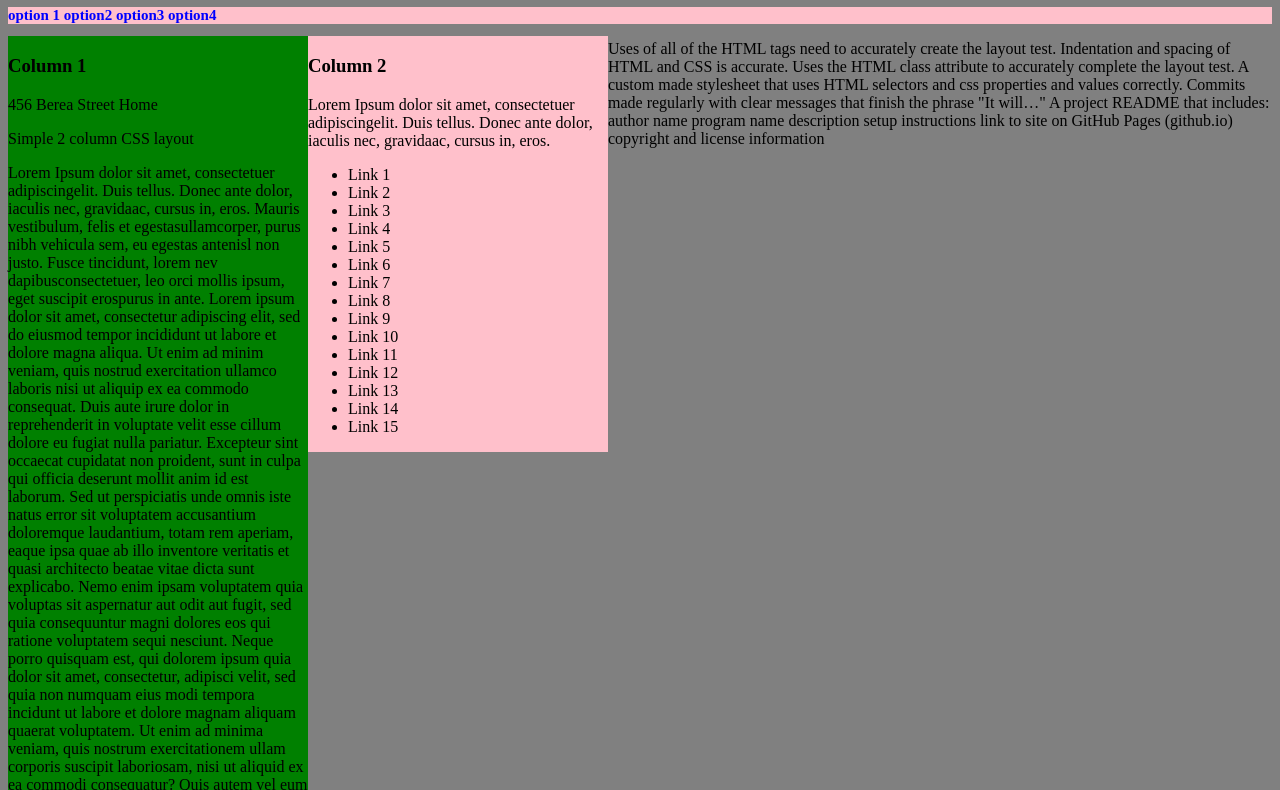
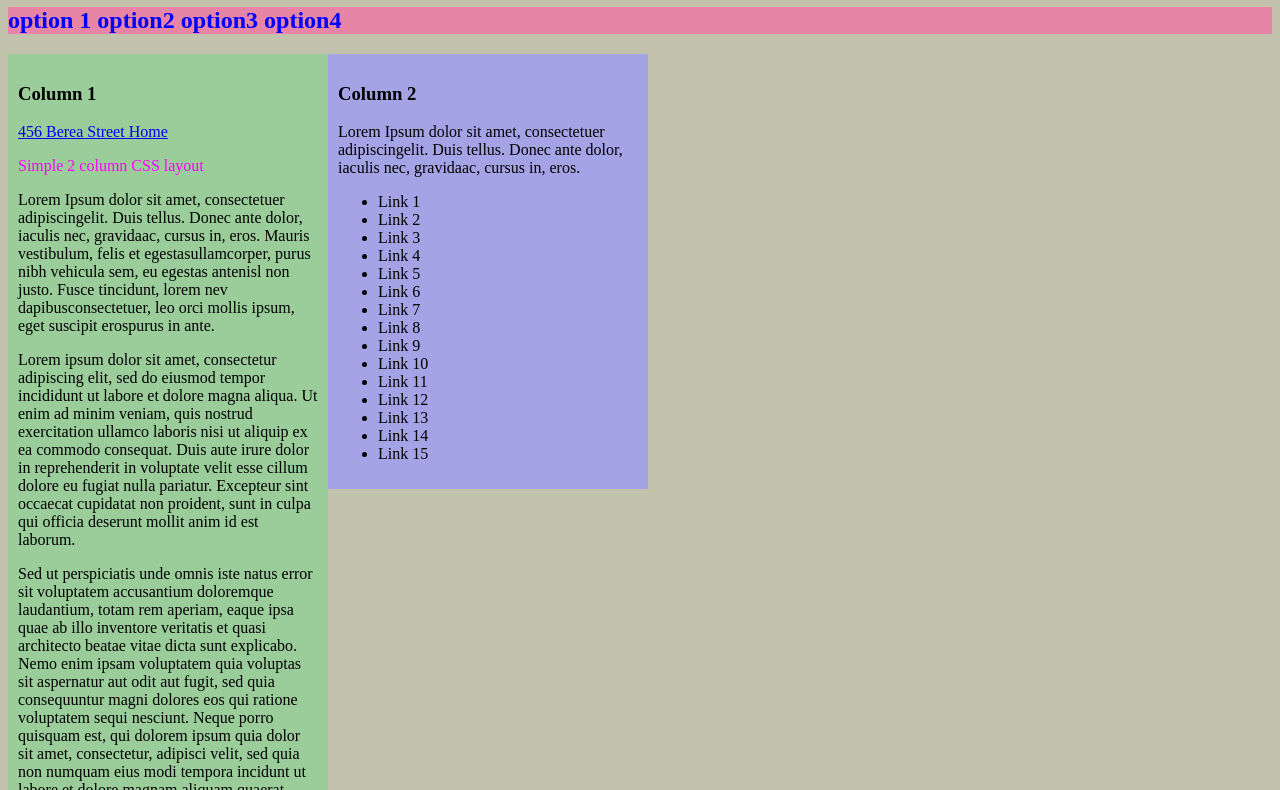
Before and after one commit to Priebea/Layout_test_code_review, a plain HTML site: page index.html in a window 1280 px wide. Shown: the part 73-863 px from the top of the page. Drawn offline with Linux system fonts and the light colour scheme; files that its build step writes are made by us from their sources; files whose address does not match are found by name.

Commit message:
Add hex values for color (tweaks needed), working link for 456 Berea Street Home, paragraph breaks in text body, padding for content of both columns

```diff
--- a/css/styles.css
+++ b/css/styles.css
@@ -1,17 +1,17 @@
 .border {
-  background-color: gray;
+  background-color: #C2C2AD;
 }
 
 
 
 h1 {
-  background-color: gray;
+  background-color: #E0E0EB;
 }
 
 h2 {
-  background-color: pink;
+  background-color: #E685A6;
   color: blue;
-  font-size: 15px;
+  border-width:thick;
 }
 
 
@@ -23,11 +23,15 @@ h2 {
 .column1 {
   width: 300px;
   float: left;
-  background-color: green
+  background-color: #9BCD9B;
+  margin: 0px;
+  padding: 10px;
 }
 
 .column2 {
   width: 300px;
   float: left;
-  background-color: pink
+  background-color: #A3A3E6;
+  margin: 0px;
+  padding: 10px;
 }
--- a/index.html
+++ b/index.html
@@ -18,24 +18,24 @@
 <div class="column1">
   <h3>Column 1</h3>
 
-  <p>456 Berea Street Home</p>
+    <a href="http://www.epicodus.com">456 Berea Street Home</a>
 
-  <p>Simple 2 column CSS layout</p>
+  <p style="color:magenta">Simple 2 column CSS layout</p>
 
   <p>Lorem Ipsum dolor sit amet, consectetuer adipiscingelit. Duis tellus. Donec
     ante dolor, iaculis nec, gravidaac, cursus in, eros. Mauris vestibulum,
     felis et egestasullamcorper, purus nibh vehicula sem, eu egestas antenisl
     non justo. Fusce tincidunt, lorem nev dapibusconsectetuer, leo orci
-    mollis ipsum, eget suscipit erospurus in ante.
+    mollis ipsum, eget suscipit erospurus in ante.</p>
 
-    Lorem ipsum dolor sit amet, consectetur adipiscing elit, sed do eiusmod
+    <p>Lorem ipsum dolor sit amet, consectetur adipiscing elit, sed do eiusmod
     tempor incididunt ut labore et dolore magna aliqua. Ut enim ad minim veniam,
     quis nostrud exercitation ullamco laboris nisi ut aliquip ex ea commodo
     consequat. Duis aute irure dolor in reprehenderit in voluptate velit esse
     cillum dolore eu fugiat nulla pariatur. Excepteur sint occaecat cupidatat
-    non proident, sunt in culpa qui officia deserunt mollit anim id est laborum.
+    non proident, sunt in culpa qui officia deserunt mollit anim id est laborum.</p>
 
-    Sed ut perspiciatis unde omnis iste natus error sit voluptatem accusantium
+    <p>Sed ut perspiciatis unde omnis iste natus error sit voluptatem accusantium
     doloremque laudantium, totam rem aperiam, eaque ipsa quae ab illo inventore
     veritatis et quasi architecto beatae vitae dicta sunt explicabo. Nemo enim
     ipsam voluptatem quia voluptas sit aspernatur aut odit aut fugit, sed quia
@@ -46,20 +46,9 @@
     quis nostrum exercitationem ullam corporis suscipit laboriosam, nisi ut
     aliquid ex ea commodi consequatur? Quis autem vel eum iure reprehenderit
     qui in ea voluptate velit esse quam nihil molestiae consequatur, vel illum
-    qui dolorem eum fugiat quo voluptas nulla pariatur?
+    qui dolorem eum fugiat quo voluptas nulla pariatur?</p>
 
-    At vero eos et accusamus et iusto odio dignissimos ducimus qui blanditiis
-    praesentium voluptatum deleniti atque corrupti quos dolores et quas molestias
-    excepturi sint occaecati cupiditate non provident, similique sunt in culpa
-    qui officia deserunt mollitia animi, id est laborum et dolorum fuga. Et harum
-    quidem rerum facilis est et expedita distinctio. Nam libero tempore, cum soluta
-    nobis est eligendi optio cumque nihil impedit quo minus id quod maxime placeat
-    facere possimus, omnis voluptas assumenda est, omnis dolor repellendus.
-    Temporibus autem quibusdam et aut officiis debitis aut rerum necessitatibus
-    saepe eveniet ut et voluptates repudiandae sint et molestiae non recusandae.
-    Itaque earum rerum hic tenetur a sapiente delectus, ut aut reiciendis
-    voluptatibus maiores alias consequatur aut perferendis doloribus asperiores
-    repellat.
+
 
   </p>
 </div>
@@ -91,18 +80,6 @@
 
 
 
-    <p> Uses of all of the HTML tags need to accurately create the layout test.
-    Indentation and spacing of HTML and CSS is accurate.
-    Uses the HTML class attribute to accurately complete the layout test.
-    A custom made stylesheet that uses HTML selectors and css properties and values correctly.
-    Commits made regularly with clear messages that finish the phrase "It will…"
-    A project README that includes:
-    author name
-    program name
-    description
-    setup instructions
-    link to site on GitHub Pages (github.io)
-    copyright and license information</p>
 
 </body>
 </html>
```
